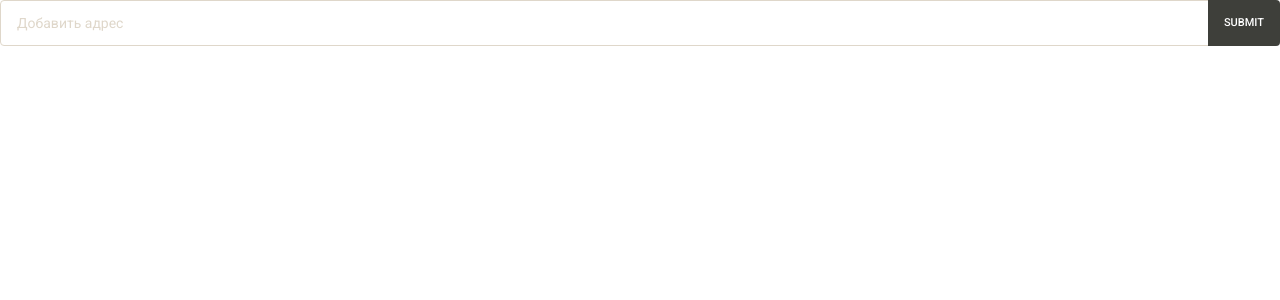
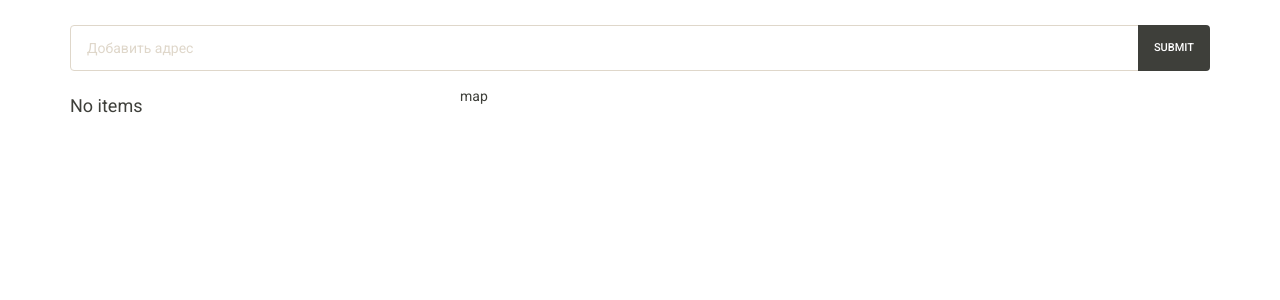
Before and after one commit to mrksandr/react_redux_map, a React app: page / in a window 1280 px wide. Shown: the top 300 px of the page. Built offline with nearby package versions, Linux system fonts and the light colour scheme.

Commit message:
add list of addresses

```diff
--- a/src/AC/index.js
+++ b/src/AC/index.js
@@ -1,13 +1,13 @@
 import axios from 'axios';
 
-import { FETCH_ADDRESS } from '../constants';
+import { FETCH_ADDRESS, DELETE_ADDRESS } from '../constants';
 
 const API_KEY = 'AIzaSyDRAMchG_UXTJVra9_cc1U0RZKPMc3vtM8';
 const URL = 'https://maps.googleapis.com/maps/api/geocode/json';
 
 export const fetchAddress = location => dispatch =>
   axios
-    .get('https://maps.googleapis.com/maps/api/geocode/json', {
+    .get(URL, {
       params: {
         address: location,
         key: API_KEY,
@@ -35,3 +35,24 @@ export function fetchedAddress(data) {
     },
   };
 }
+
+export const deleteAdress = id => dispatch => {
+  dispatch(adressDeleted(id));
+};
+
+export function adressDeleted(id) {
+  return {
+    type: DELETE_ADDRESS,
+    payload: { id },
+  };
+}
+
+const handleResponse = response => {
+  if (response.ok) {
+    return response.json();
+  } else {
+    let error = new Error(response.statusText);
+    error.response = response;
+    throw error;
+  }
+};
--- /dev/null
+++ b/src/components/AddressItem.js
@@ -0,0 +1,28 @@
+import React, { Component } from 'react';
+import propTypes from 'prop-types';
+import { Button } from 'react-bootstrap';
+
+class AddressItem extends Component {
+  deleteItem = () => {
+    const { handleDelete, cityinfo } = this.props;
+    handleDelete(cityinfo.id);
+  };
+
+  render() {
+    const { id, address, location } = this.props.cityinfo;
+    const { lat, lng } = location;
+
+    return (
+      <li key={id}>
+        <div>{address}</div>
+        <Button onClick={this.deleteItem} bsSize="small" bsStyle="info">
+          Delete
+        </Button>
+      </li>
+    );
+  }
+}
+
+AddressItem.propTypes = {};
+
+export default AddressItem;
--- a/src/components/Root.js
+++ b/src/components/Root.js
@@ -1,18 +1,29 @@
 import React, { Component } from 'react';
 import store from '../store';
 import { Provider } from 'react-redux';
-import { Router } from 'react-router-dom';
+import { Grid, Row, Col } from 'react-bootstrap';
 
 import SearchForm from '../containers/SearchForm';
+import AddressList from '../containers/AddressList';
 
 import '../main.css';
 
 function Root() {
   return (
     <Provider store={store}>
-      <div>
-        <SearchForm />
-      </div>
+      <Grid>
+        <Row className="show-grid">
+          <Col xs={12}>
+            <SearchForm />
+          </Col>
+          <Col xs={12} md={4}>
+            <AddressList />
+          </Col>
+          <Col xs={12} md={8}>
+            map
+          </Col>
+        </Row>
+      </Grid>
     </Provider>
   );
 }
--- /dev/null
+++ b/src/containers/AddressList.js
@@ -0,0 +1,43 @@
+import React from 'react';
+import { connect } from 'react-redux';
+
+import { mapToArr } from '../helpers';
+import AddressItem from '../components/AddressItem';
+// import GoogleMap from '../components/googleMap';
+
+import { deleteAdress } from '../AC';
+
+const initialState = {};
+
+class AddressList extends React.Component {
+  state = initialState;
+
+  handleDelete = () => {
+    if (!id) return null;
+    this.props.deleteAdress(id);
+    this.setState(initialState);
+  };
+
+  render() {
+    const adresses = this.props.adresses;
+
+    if (!adresses || adresses.length === 0) return <h4>No items</h4>;
+
+    const addressItems = adresses.map(adress => (
+      <AddressItem
+        key={adress.id}
+        cityinfo={adress}
+        handleDelete={this.props.deleteAdress}
+      />
+    ));
+
+    return <ul>{addressItems}</ul>;
+  }
+}
+
+export default connect(
+  ({ address }) => ({
+    adresses: mapToArr(address),
+  }),
+  { deleteAdress },
+)(AddressList);
--- a/src/containers/SearchForm.js
+++ b/src/containers/SearchForm.js
@@ -3,31 +3,33 @@ import { connect } from 'react-redux';
 import { FormControl, Button } from 'react-bootstrap';
 import { fetchAddress } from '../AC/index';
 
+const initialState = {
+  search: '',
+};
+
 class SearchForm extends React.Component {
   constructor(props) {
     super(props);
 
-    this.state = {
-      search: '',
-    };
+    this.state = initialState;
   }
 
   onInputChange = ev => {
     this.setState({
       search: ev.target.value,
     });
-    console.log(ev.target.value);
   };
 
   onFormSubmit = ev => {
     ev.preventDefault();
 
     this.props.fetchAddress(this.state.search);
+    this.setState(initialState);
   };
 
   render() {
     return (
-      <form onSubmit={this.onFormSubmit} className="input-group">
+      <form onSubmit={this.onFormSubmit} className="input-group search-block">
         <FormControl
           type="text"
           value={this.state.search}
--- a/src/main.css
+++ b/src/main.css
@@ -0,0 +1,7 @@
+body {
+  margin: 25px 0;
+}
+
+.search-block {
+  margin-bottom: 15px;
+}
--- a/src/reducer/address.js
+++ b/src/reducer/address.js
@@ -1,4 +1,4 @@
-import { FETCH_ADDRESS } from '../constants';
+import { FETCH_ADDRESS, DELETE_ADDRESS } from '../constants';
 
 export default (state = {}, { type, payload }) => {
   switch (type) {
@@ -7,6 +7,10 @@ export default (state = {}, { type, payload }) => {
         ...state,
         [payload.id]: payload,
       };
+    case DELETE_ADDRESS:
+      const tmpState = { ...state };
+      delete tmpState[payload.id];
+      return tmpState;
 
     default:
       return state;
```
